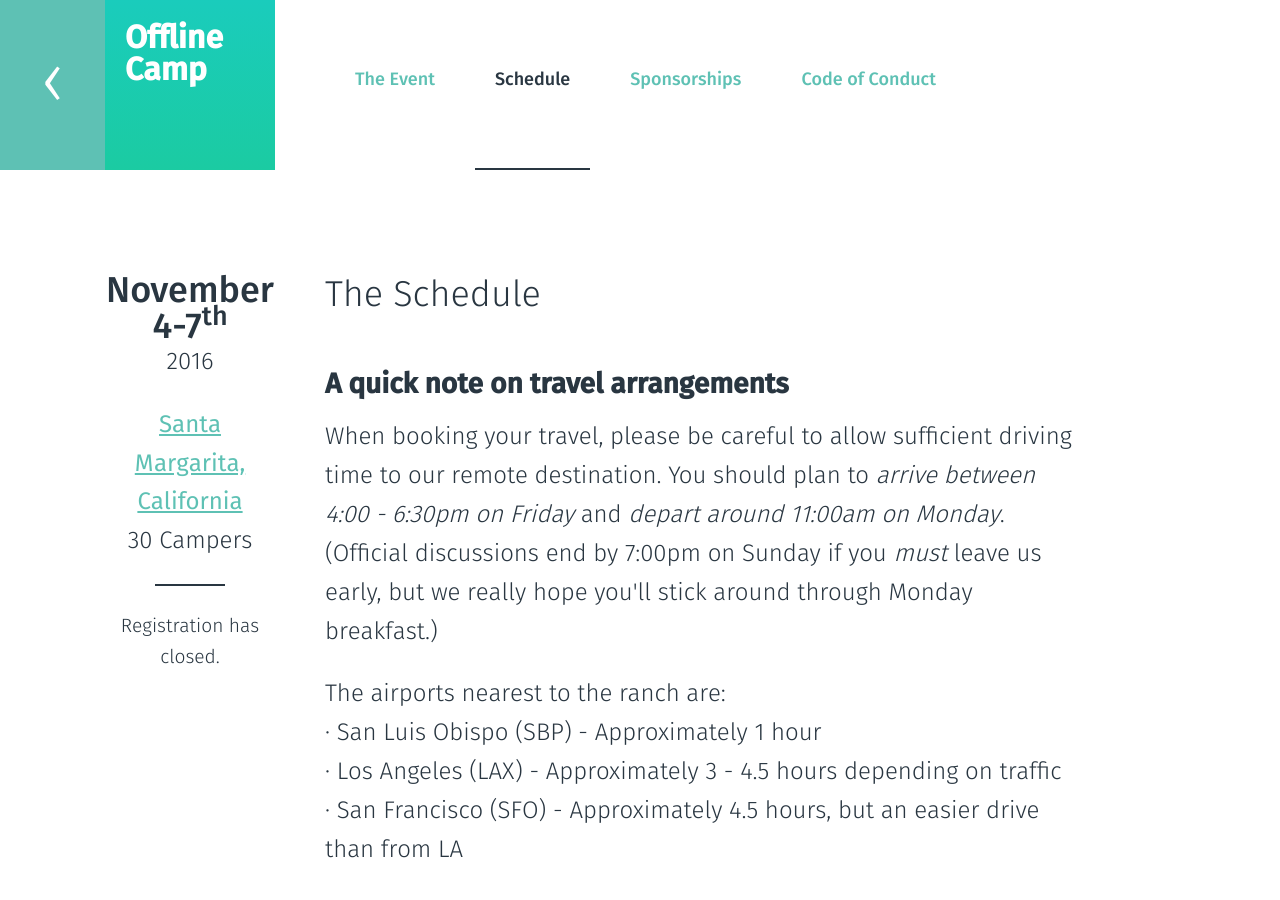
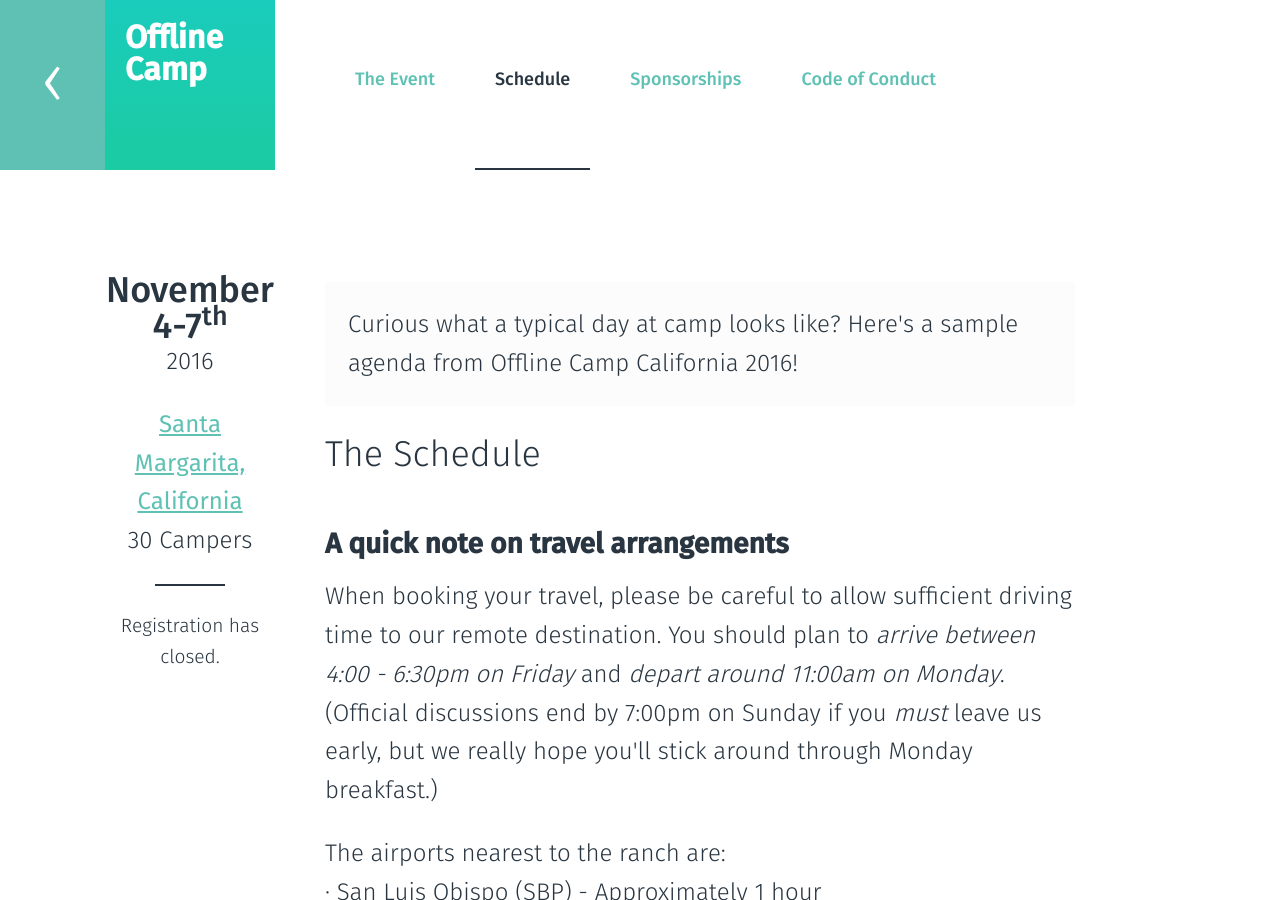
Before and after one commit to offlinefirst/offlinefirst.org, a Jekyll site: the page built from camp/schedule.html, in a window 1280 px wide and 900 px high. Built offline with Jekyll 4.4.1, drawn with Linux system fonts in a browser that asks for light colours; comment, search, counter and statistics services are not loaded.

Commit message:
Added note re sample/past sched

```diff
--- a/camp/schedule.html
+++ b/camp/schedule.html
@@ -27,11 +27,14 @@ root_path:  ../
 
 </header>
 
+
 <div class="main">
+  <p style="background: #FCFCFC; border: 3px solid #FCFCFC; padding: 20px;">Curious
+    what a typical day at camp looks like? Here's a sample agenda from Offline Camp
+    California 2016!</p>
   <h2>
     The Schedule
   </h2>
-
   <h3>A quick note on travel arrangements</h3>
   <p>When booking your travel, please be careful to allow sufficient driving time to our remote destination. You should plan to <i>arrive between 4:00 - 6:30pm on Friday</i> and <i>depart around 11:00am on Monday</i>. (Official discussions end by 7:00pm on Sunday if you <i>must</i> leave us early, but we really hope you'll stick around through Monday breakfast.)</p>
   <p>The airports nearest to the ranch are:<br>
```
